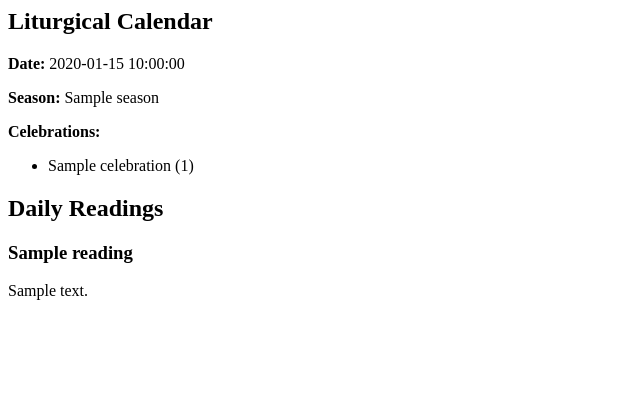
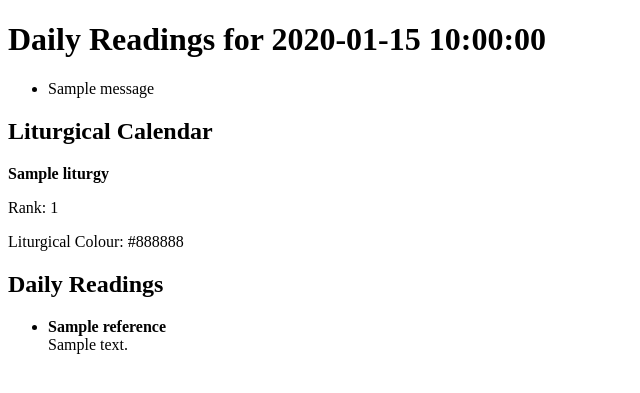
Before and after one commit to Manyala1/kanisa, a Flask app: template app/templates/view_readings.html in a window 1280 px wide. Shown: the top 393 px of the page, without its empty margins (0-640 px from the left). Run offline with Flask 3, Linux system fonts and the light colour scheme; the template is opened without the code that fills it: most values are stand-ins (such as "Sample title", 1, 10 or a date in 2020); one stand-in notice (Sample message) is shown.

Commit message:
readings api

```diff
--- a/app/templates/view_readings.html
+++ b/app/templates/view_readings.html
@@ -1,23 +1,48 @@
+<!DOCTYPE html>
+<html lang="en">
+<head>
+    <meta charset="UTF-8">
+    <title>Daily Readings</title>
+</head>
+<body>
+    <h1>Daily Readings for {{ date }}</h1>
+
+    {# Flash messages for errors #}
+    {% with messages = get_flashed_messages(with_categories=true) %}
+      {% if messages %}
+        <ul class="flashes">
+          {% for category, message in messages %}
+            <li class="{{ category }}">{{ message }}</li>
+          {% endfor %}
+        </ul>
+      {% endif %}
+    {% endwith %}
+
     <h2>Liturgical Calendar</h2>
     {% if liturgy %}
-  <p><strong>Date:</strong> {{ liturgy.date }}</p>
-  <p><strong>Season:</strong> {{ liturgy.season }}</p>
-  <p><strong>Celebrations:</strong></p>
-  <ul>
-    {% for celebration in liturgy.celebrations %}
-      <li>{{ celebration.title }} ({{ celebration.rank }})</li>
-    {% endfor %}
-  </ul>
+      <p><strong>{{ liturgy.title or liturgy.name or "Unnamed Feast" }}</strong></p>
+      {% if liturgy.rank %}
+        <p>Rank: {{ liturgy.rank }}</p>
+      {% endif %}
+      {% if liturgy.colour %}
+        <p>Liturgical Colour: {{ liturgy.colour }}</p>
+      {% endif %}
     {% else %}
       <p>No liturgical data available.</p>
     {% endif %}
 
     <h2>Daily Readings</h2>
-{% if readings %}
+    {% if readings and readings.readings %}
+      <ul>
         {% for reading in readings.readings %}
-    <h3>{{ reading.title }}</h3>
-    <p>{{ reading.text|safe }}</p>
+          <li>
+            <strong>{{ reading.reference }}</strong><br>
+            {{ reading.text }}
+          </li>
         {% endfor %}
+      </ul>
     {% else %}
       <p>No readings available.</p>
     {% endif %}
+</body>
+</html>
--- a/app/utils.py
+++ b/app/utils.py
@@ -2,27 +2,25 @@ import requests
 from flask import current_app
 from datetime import datetime
 
-# Universalis: Fetch Catholic daily readings
 def fetch_readings(date=None):
     """Fetch daily readings from Universalis API"""
     url = "https://universalis.app/api/daily-readings"
     params = {"date": date} if date else {}
     try:
         resp = requests.get(url, params=params, timeout=5)
+        current_app.logger.info(f"Universalis URL: {resp.url}")
         resp.raise_for_status()
         return resp.json()
     except Exception as e:
         current_app.logger.error(f"Readings fetch error: {e}")
         return None
 
-# CalAPI: Fetch liturgical calendar events
 def fetch_liturgical_events(date=None):
     """Fetch feast/saint info from CalAPI (InAdiutorium)"""
     if not date:
         date = datetime.today().strftime("%Y/%m/%d")
     else:
         try:
-            # Ensure format is YYYY/MM/DD for CalAPI
             date = datetime.strptime(date, "%Y-%m-%d").strftime("%Y/%m/%d")
         except ValueError:
             current_app.logger.error(f"Invalid date format for CalAPI: {date}")
@@ -31,6 +29,7 @@ def fetch_liturgical_events(date=None):
     url = f"https://calapi.inadiutorium.cz/api/v0/en/calendars/default/{date}"
     try:
         resp = requests.get(url, timeout=5)
+        current_app.logger.info(f"CalAPI URL: {resp.url}")
         resp.raise_for_status()
         return resp.json()
     except Exception as e:
--- a/app/views.py
+++ b/app/views.py
@@ -5,6 +5,7 @@ from .models import Member, Event
 from . import db
 from datetime import datetime, timedelta
 import logging
+#from utils import fetch_readings, fetch_liturgical_events
 
 
 views = Blueprint('views', __name__)
@@ -153,7 +154,8 @@ def view_readings():
     return render_template(
         "view_readings.html",
         readings=readings,
-        liturgy=liturgy
+        liturgy=liturgy,
+        date=date or "Today"
     )
 
 
```
Lines whose indentation alone changed are shown as unchanged.
